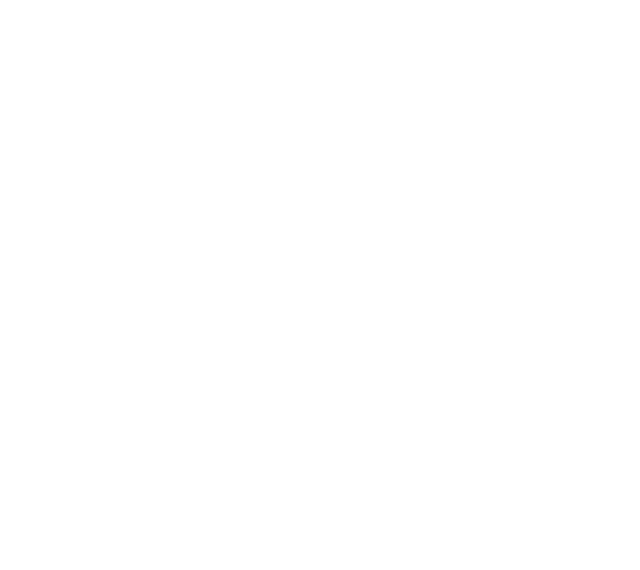
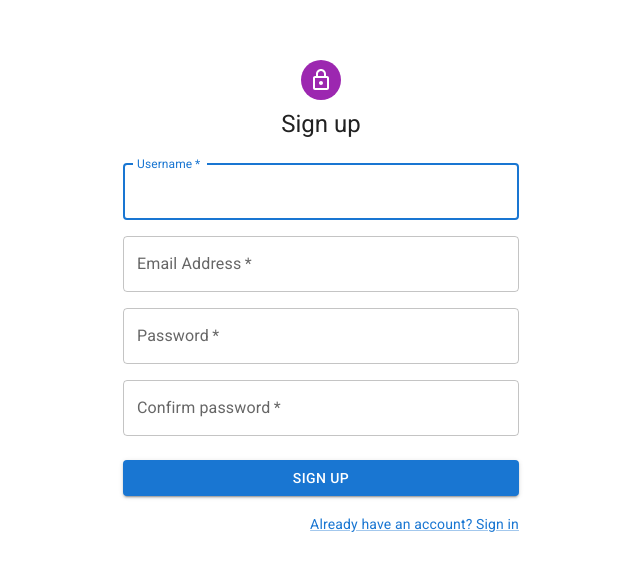
Before and after one commit to NexiosIT-Frontend-Bootcamp/2023-Repo-09, a React (Vite) app: page /register in a window 1280 px wide. Shown: the part 138-708 px from the top of the page, without its empty margins (319-959 px from the left). Built offline with nearby package versions, Linux system fonts and the light colour scheme.

Commit message:
Implement pages + add sign in and sign up function

```diff
--- a/src/App.tsx
+++ b/src/App.tsx
@@ -11,7 +11,7 @@ function App() {
   return (
     <BrowserRouter>
       <Routes>
-        <Route path="/home" element={<Home />} />
+        <Route path="/" element={<Home />} />
         <Route path="/login" element={<Login />} />
         <Route path="/register" element={<Register />} />
       </Routes>
--- a/src/contexts/Context.ts
+++ b/src/contexts/Context.tsx
@@ -1,4 +1,5 @@
 import React, { createContext, useContext, useState } from 'react';
+import { IUser } from '../types/IUser';
 
 import { LoginResult } from "./LoginResult";
 
@@ -8,6 +9,10 @@ export interface IUserContext {
     jwt?: string;
     signIn: (email: string, password: string) => Promise<LoginResult>;
     signOut: () => void;
+}
+
+export interface IProviderProps {
+    children: React.ReactNode;
 }
 
 const UserContext = createContext<IUserContext | null>(null);
--- a/src/main.tsx
+++ b/src/main.tsx
@@ -2,9 +2,19 @@ import React from 'react'
 import ReactDOM from 'react-dom/client'
 import App from './App.tsx'
 import './index.css'
+import { ThemeProvider } from '@emotion/react'
+import { createTheme } from '@mui/material'
+import { UserContextProvider } from './contexts/Context.tsx'
+
+
+const theme = createTheme();
 
 ReactDOM.createRoot(document.getElementById('root')!).render(
   <React.StrictMode>
-    <App />
+    <ThemeProvider theme={{theme}}>
+      <UserContextProvider>
+        <App />
+      </UserContextProvider>
+    </ThemeProvider>
   </React.StrictMode>,
 )
--- a/src/pages/home/Home.tsx
+++ b/src/pages/home/Home.tsx
@@ -3,7 +3,7 @@ import React from 'react';
 const Home: React.FC = () => {
   return (
     <div>
-      {/* component code */}
+      test
     </div>
   );
 }
--- a/src/pages/login/Login.tsx
+++ b/src/pages/login/Login.tsx
@@ -1,11 +1,100 @@
-import React from 'react';
+import * as React from 'react';
+import Avatar from '@mui/material/Avatar';
+import Button from '@mui/material/Button';
+import CssBaseline from '@mui/material/CssBaseline';
+import TextField from '@mui/material/TextField';
+import Link from '@mui/material/Link';
+import Grid from '@mui/material/Grid';
+import Box from '@mui/material/Box';
+import LockOutlinedIcon from '@mui/icons-material/LockOutlined';
+import Typography from '@mui/material/Typography';
+import Container from '@mui/material/Container';
+import { createTheme, ThemeProvider } from '@mui/material/styles';
 
-const Login: React.FC = () => {
+const defaultTheme = createTheme();
+
+export default function SignIn() {
+  const handleSubmit = (event: React.FormEvent<HTMLFormElement>) => {
+    event.preventDefault();
+    const data = new FormData(event.currentTarget);
+    console.log({
+      email: data.get('email'),
+      password: data.get('password'),
+    });
+
+    // POST request for login
+    const requestOptions = {
+        method: 'POST',
+        headers: { 'Content-Type': 'application/json' },
+        body: JSON.stringify({
+            email: data.get('email'),
+            password: data.get('password'),
+        })
+    };
+
+    fetch('https://lobster-app-osqfh.ondigitalocean.app/auth/login', requestOptions)
+        .then(response => response.json())
+        .then(response => console.log(response));
+
+  };
+
   return (
-    <div>
-      {/* component code */}
-    </div>
+    <ThemeProvider theme={defaultTheme}>
+      <Container component="main" maxWidth="xs">
+        <CssBaseline />
+        <Box
+          sx={{
+            marginTop: 8,
+            display: 'flex',
+            flexDirection: 'column',
+            alignItems: 'center',
+          }}
+        >
+          <Avatar sx={{ m: 1, bgcolor: 'secondary.main' }}>
+            <LockOutlinedIcon />
+          </Avatar>
+          <Typography component="h1" variant="h5">
+            Sign in
+          </Typography>
+          <Box component="form" onSubmit={handleSubmit} noValidate sx={{ mt: 1 }}>
+            <TextField
+              margin="normal"
+              required
+              fullWidth
+              id="email"
+              label="Email Address"
+              name="email"
+              autoComplete="email"
+              autoFocus
+            />
+            <TextField
+              margin="normal"
+              required
+              fullWidth
+              name="password"
+              label="Password"
+              type="password"
+              id="password"
+              autoComplete="current-password"
+            />
+            <Button
+              type="submit"
+              fullWidth
+              variant="contained"
+              sx={{ mt: 3, mb: 2 }}
+            >
+              Sign In
+            </Button>
+            <Grid container>
+              <Grid item>
+                <Link href="/register" variant="body2">
+                  {"Don't have an account? Sign Up"}
+                </Link>
+              </Grid>
+            </Grid>
+          </Box>
+        </Box>
+      </Container>
+    </ThemeProvider>
   );
 }
-
-export default Login;
--- a/src/pages/register/Register.tsx
+++ b/src/pages/register/Register.tsx
@@ -1,11 +1,126 @@
-import React from 'react';
+import * as React from 'react';
+import Avatar from '@mui/material/Avatar';
+import Button from '@mui/material/Button';
+import CssBaseline from '@mui/material/CssBaseline';
+import TextField from '@mui/material/TextField';
+import Link from '@mui/material/Link';
+import Grid from '@mui/material/Grid';
+import Box from '@mui/material/Box';
+import LockOutlinedIcon from '@mui/icons-material/LockOutlined';
+import Typography from '@mui/material/Typography';
+import Container from '@mui/material/Container';
+import { createTheme, ThemeProvider } from '@mui/material/styles';
 
-const Register: React.FC = () => {
+
+const defaultTheme = createTheme();
+
+export default function Register() {
+  const handleSubmit = (event: React.FormEvent<HTMLFormElement>) => {
+    event.preventDefault();
+    const data = new FormData(event.currentTarget);
+    console.log({
+      email: data.get('email'),
+      password: data.get('password'),
+      username: data.get('username'),
+    });
+
+    // POST request using fetch inside useEffect React hook
+    const requestOptions = {
+        method: 'POST',
+        headers: { 'Content-Type': 'application/json' },
+        body: JSON.stringify({
+            username: data.get('username'),
+            email: data.get('email'),
+            password: data.get('password'),
+        })
+    };
+    fetch('https://lobster-app-osqfh.ondigitalocean.app/users', requestOptions)
+        .then(response => response.json())
+        .then(response => console.log(response));
+  };
+
   return (
-    <div>
-      {/* component code */}
-    </div>
+    <ThemeProvider theme={defaultTheme}>
+      <Container component="main" maxWidth="xs">
+        <CssBaseline />
+        <Box
+          sx={{
+            marginTop: 8,
+            display: 'flex',
+            flexDirection: 'column',
+            alignItems: 'center',
+          }}
+        >
+          <Avatar sx={{ m: 1, bgcolor: 'secondary.main' }}>
+            <LockOutlinedIcon />
+          </Avatar>
+          <Typography component="h1" variant="h5">
+            Sign up
+          </Typography>
+          <Box component="form" noValidate onSubmit={handleSubmit} sx={{ mt: 3 }}>
+            <Grid container spacing={2}>
+              <Grid item xs={12}>
+                <TextField
+                  autoComplete="given-name"
+                  name="username"
+                  required
+                  fullWidth
+                  id="username"
+                  label="Username"
+                  autoFocus
+                />
+              </Grid>
+
+              <Grid item xs={12}>
+                <TextField
+                  required
+                  fullWidth
+                  id="email"
+                  label="Email Address"
+                  name="email"
+                  autoComplete="email"
+                />
+              </Grid>
+              <Grid item xs={12}>
+                <TextField
+                  required
+                  fullWidth
+                  name="password"
+                  label="Password"
+                  type="password"
+                  id="password"
+                  autoComplete="new-password"
+                />
+              </Grid>
+              <Grid item xs={12}>
+                <TextField
+                  required
+                  fullWidth
+                  name="confirmPassword"
+                  label="Confirm password"
+                  type="password"
+                  id="confirmPassword"
+                />
+              </Grid>
+            </Grid>
+            <Button
+              type="submit"
+              fullWidth
+              variant="contained"
+              sx={{ mt: 3, mb: 2 }}
+            >
+              Sign Up
+            </Button>
+            <Grid container justifyContent="flex-end">
+              <Grid item>
+                <Link href="/login" variant="body2">
+                  Already have an account? Sign in
+                </Link>
+              </Grid>
+            </Grid>
+          </Box>
+        </Box>
+      </Container>
+    </ThemeProvider>
   );
 }
-
-export default Register;
--- /dev/null
+++ b/src/types/IUser.ts
@@ -0,0 +1,5 @@
+export interface IUser {
+    _id: number;
+    username: string;
+    email: string;
+  }
```
Also changed, not shown: src/types/ApiResults.ts (added, +9 -0 lines).
